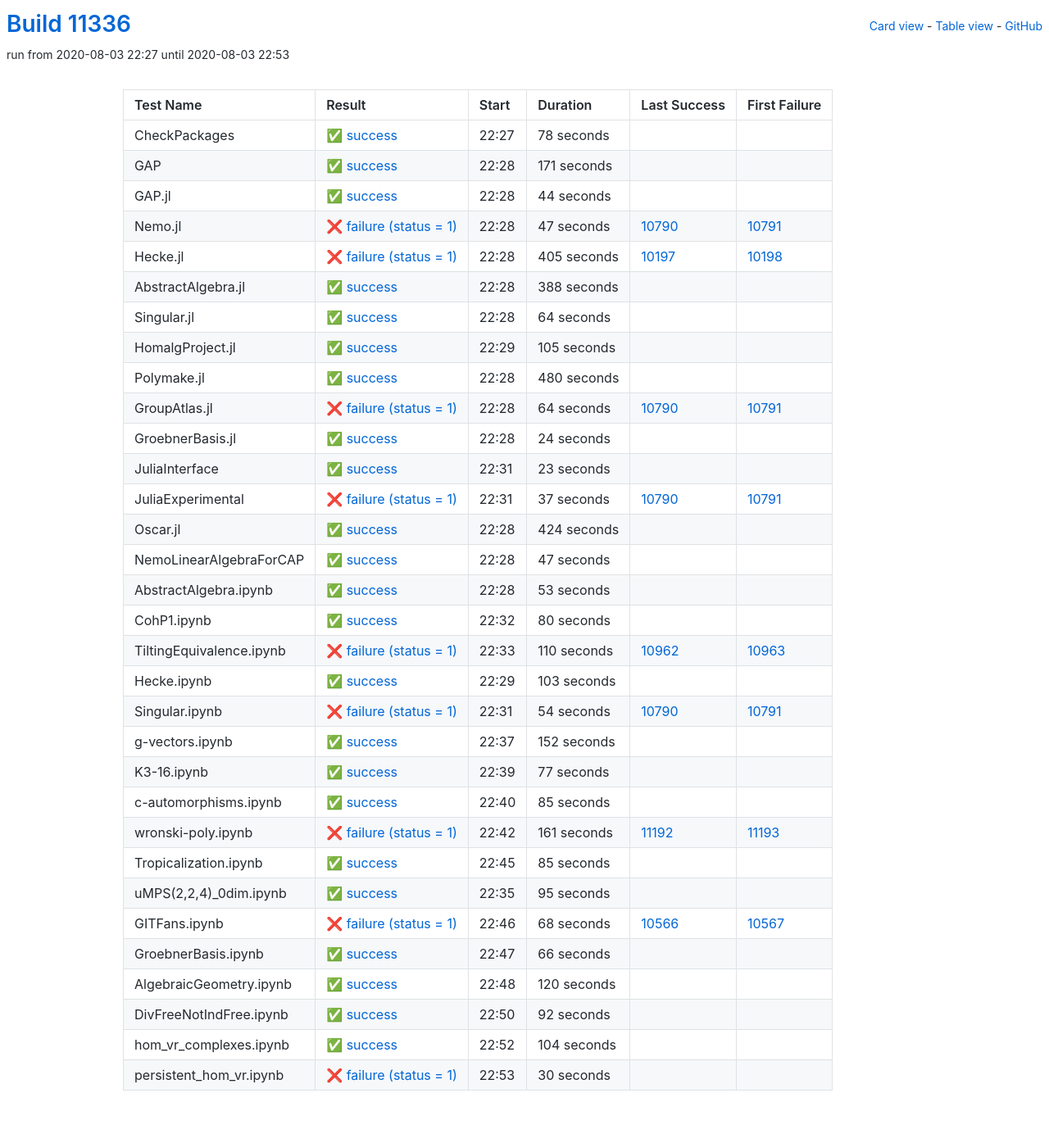
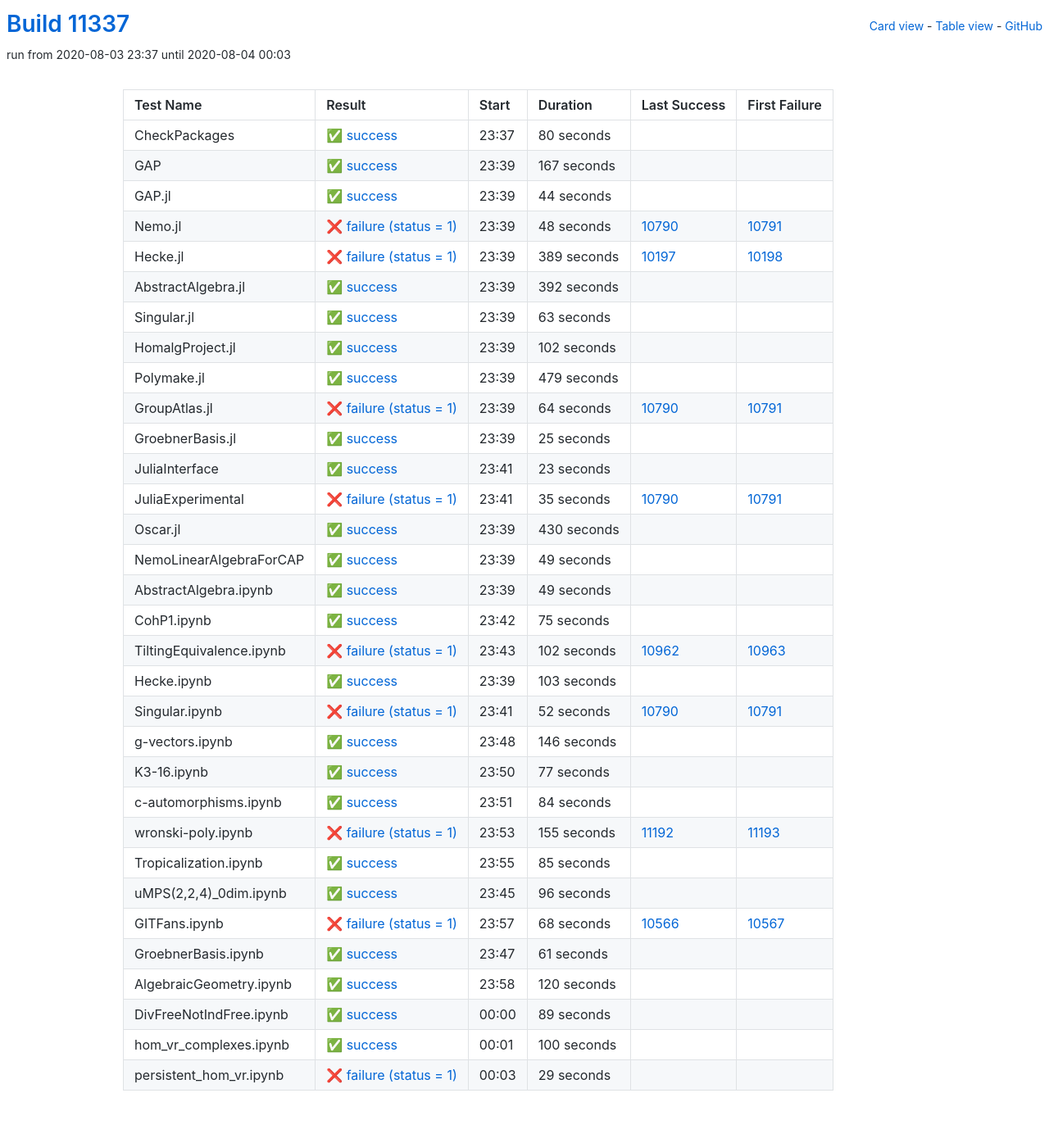
Before and after one commit to oscar-system/oscar-ci-status, a Jekyll site: the page built from table.html, in a window 1280 px wide. Shown: the whole page at 82% size. Built offline with Jekyll 4.4.1, drawn with Linux system fonts in a browser that asks for light colours.

Commit message:
Build #11337

```diff
--- a/_data/ci.yml
+++ b/_data/ci.yml
@@ -1,6 +1,6 @@
 ---
-build: 11336
-build_url: https://oscarci.mathematik.uni-kl.de/job/oscar/11336/
+build: 11337
+build_url: https://oscarci.mathematik.uni-kl.de/job/oscar/11337/
 job: oscar
 organization: oscar-system
 repo: oscar-ci-status
@@ -8,32 +8,32 @@
 tests:
 - name: CheckPackages
   id: checkpackages
-  log: https://oscarci.mathematik.uni-kl.de/job/oscar/11336/artifact/logs/build-11336/CheckPackages.log
-  start: 2020-08-03 22:27
+  log: https://oscarci.mathematik.uni-kl.de/job/oscar/11337/artifact/logs/build-11337/CheckPackages.log
+  start: 2020-08-03 23:37
   success: true
   exitcode: 0
   status: success
-  duration: 78
+  duration: 80
   last_success: false
   last_success_url:
   first_failure: false
   first_failure_url:
 - name: GAP
   id: gap
-  log: https://oscarci.mathematik.uni-kl.de/job/oscar/11336/artifact/logs/build-11336/GAP.log
-  start: 2020-08-03 22:28
+  log: https://oscarci.mathematik.uni-kl.de/job/oscar/11337/artifact/logs/build-11337/GAP.log
+  start: 2020-08-03 23:39
   success: true
   exitcode: 0
   status: success
-  duration: 171
+  duration: 167
   last_success: false
   last_success_url:
   first_failure: false
   first_failure_url:
 - name: GAP.jl
   id: gap-jl
-  log: https://oscarci.mathematik.uni-kl.de/job/oscar/11336/artifact/logs/build-11336/GAP.jl.log
-  start: 2020-08-03 22:28
+  log: https://oscarci.mathematik.uni-kl.de/job/oscar/11337/artifact/logs/build-11337/GAP.jl.log
+  start: 2020-08-03 23:39
   success: true
   exitcode: 0
   status: success
@@ -44,80 +44,80 @@
   first_failure_url:
 - name: Nemo.jl
   id: nemo-jl
-  log: https://oscarci.mathematik.uni-kl.de/job/oscar/11336/artifact/logs/build-11336/Nemo.jl.log
-  start: 2020-08-03 22:28
+  log: https://oscarci.mathematik.uni-kl.de/job/oscar/11337/artifact/logs/build-11337/Nemo.jl.log
+  start: 2020-08-03 23:39
   success: false
   exitcode: 1
   status: failure
-  duration: 47
+  duration: 48
   last_success: 10790
   last_success_url: https://oscarci.mathematik.uni-kl.de/job/oscar/10790/
   first_failure: 10791
   first_failure_url: https://oscarci.mathematik.uni-kl.de/job/oscar/10791/
 - name: Hecke.jl
   id: hecke-jl
-  log: https://oscarci.mathematik.uni-kl.de/job/oscar/11336/artifact/logs/build-11336/Hecke.jl.log
-  start: 2020-08-03 22:28
+  log: https://oscarci.mathematik.uni-kl.de/job/oscar/11337/artifact/logs/build-11337/Hecke.jl.log
+  start: 2020-08-03 23:39
   success: false
   exitcode: 1
   status: failure
-  duration: 405
+  duration: 389
   last_success: 10197
   last_success_url: https://oscarci.mathematik.uni-kl.de/job/oscar/10197/
   first_failure: 10198
   first_failure_url: https://oscarci.mathematik.uni-kl.de/job/oscar/10198/
 - name: AbstractAlgebra.jl
   id: abstractalgebra-jl
-  log: https://oscarci.mathematik.uni-kl.de/job/oscar/11336/artifact/logs/build-11336/AbstractAlgebra.jl.log
-  start: 2020-08-03 22:28
+  log: https://oscarci.mathematik.uni-kl.de/job/oscar/11337/artifact/logs/build-11337/AbstractAlgebra.jl.log
+  start: 2020-08-03 23:39
   success: true
   exitcode: 0
   status: success
-  duration: 388
+  duration: 392
   last_success: false
   last_success_url:
   first_failure: false
   first_failure_url:
 - name: Singular.jl
   id: singular-jl
-  log: https://oscarci.mathematik.uni-kl.de/job/oscar/11336/artifact/logs/build-11336/Singular.jl.log
-  start: 2020-08-03 22:28
+  log: https://oscarci.mathematik.uni-kl.de/job/oscar/11337/artifact/logs/build-11337/Singular.jl.log
+  start: 2020-08-03 23:39
   success: true
   exitcode: 0
   status: success
-  duration: 64
+  duration: 63
   last_success: false
   last_success_url:
   first_failure: false
   first_failure_url:
 - name: HomalgProject.jl
   id: homalgproject-jl
-  log: https://oscarci.mathematik.uni-kl.de/job/oscar/11336/artifact/logs/build-11336/HomalgProject.jl.log
-  start: 2020-08-03 22:29
+  log: https://oscarci.mathematik.uni-kl.de/job/oscar/11337/artifact/logs/build-11337/HomalgProject.jl.log
+  start: 2020-08-03 23:39
   success: true
   exitcode: 0
   status: success
-  duration: 105
+  duration: 102
   last_success: false
   last_success_url:
   first_failure: false
   first_failure_url:
 - name: Polymake.jl
   id: polymake-jl
-  log: https://oscarci.mathematik.uni-kl.de/job/oscar/11336/artifact/logs/build-11336/Polymake.jl.log
-  start: 2020-08-03 22:28
+  log: https://oscarci.mathematik.uni-kl.de/job/oscar/11337/artifact/logs/build-11337/Polymake.jl.log
+  start: 2020-08-03 23:39
   success: true
   exitcode: 0
   status: success
-  duration: 480
+  duration: 479
   last_success: false
   last_success_url:
   first_failure: false
   first_failure_url:
 - name: GroupAtlas.jl
   id: groupatlas-jl
-  log: https://oscarci.mathematik.uni-kl.de/job/oscar/11336/artifact/logs/build-11336/GroupAtlas.jl.log
-  start: 2020-08-03 22:28
+  log: https://oscarci.mathematik.uni-kl.de/job/oscar/11337/artifact/logs/build-11337/GroupAtlas.jl.log
+  start: 2020-08-03 23:39
   success: false
   exitcode: 1
   status: failure
@@ -128,20 +128,20 @@
   first_failure_url: https://oscarci.mathematik.uni-kl.de/job/oscar/10791/
 - name: GroebnerBasis.jl
   id: groebnerbasis-jl
-  log: https://oscarci.mathematik.uni-kl.de/job/oscar/11336/artifact/logs/build-11336/GroebnerBasis.jl.log
-  start: 2020-08-03 22:28
+  log: https://oscarci.mathematik.uni-kl.de/job/oscar/11337/artifact/logs/build-11337/GroebnerBasis.jl.log
+  start: 2020-08-03 23:39
   success: true
   exitcode: 0
   status: success
-  duration: 24
+  duration: 25
   last_success: false
   last_success_url:
   first_failure: false
   first_failure_url:
 - name: JuliaInterface
   id: juliainterface
-  log: https://oscarci.mathematik.uni-kl.de/job/oscar/11336/artifact/logs/build-11336/JuliaInterface.log
-  start: 2020-08-03 22:31
+  log: https://oscarci.mathematik.uni-kl.de/job/oscar/11337/artifact/logs/build-11337/JuliaInterface.log
+  start: 2020-08-03 23:41
   success: true
   exitcode: 0
   status: success
@@ -152,80 +152,80 @@
   first_failure_url:
 - name: JuliaExperimental
   id: juliaexperimental
-  log: https://oscarci.mathematik.uni-kl.de/job/oscar/11336/artifact/logs/build-11336/JuliaExperimental.log
-  start: 2020-08-03 22:31
+  log: https://oscarci.mathematik.uni-kl.de/job/oscar/11337/artifact/logs/build-11337/JuliaExperimental.log
+  start: 2020-08-03 23:41
   success: false
   exitcode: 1
   status: failure
-  duration: 37
+  duration: 35
   last_success: 10790
   last_success_url: https://oscarci.mathematik.uni-kl.de/job/oscar/10790/
   first_failure: 10791
   first_failure_url: https://oscarci.mathematik.uni-kl.de/job/oscar/10791/
 - name: Oscar.jl
   id: oscar-jl
-  log: https://oscarci.mathematik.uni-kl.de/job/oscar/11336/artifact/logs/build-11336/Oscar.jl.log
-  start: 2020-08-03 22:28
+  log: https://oscarci.mathematik.uni-kl.de/job/oscar/11337/artifact/logs/build-11337/Oscar.jl.log
+  start: 2020-08-03 23:39
   success: true
   exitcode: 0
   status: success
-  duration: 424
+  duration: 430
   last_success: false
   last_success_url:
   first_failure: false
   first_failure_url:
 - name: NemoLinearAlgebraForCAP
   id: nemolinearalgebraforcap
-  log: https://oscarci.mathematik.uni-kl.de/job/oscar/11336/artifact/logs/build-11336/NemoLinearAlgebraForCAP.log
-  start: 2020-08-03 22:28
+  log: https://oscarci.mathematik.uni-kl.de/job/oscar/11337/artifact/logs/build-11337/NemoLinearAlgebraForCAP.log
+  start: 2020-08-03 23:39
   success: true
   exitcode: 0
   status: success
-  duration: 47
+  duration: 49
   last_success: false
   last_success_url:
   first_failure: false
   first_failure_url:
 - name: AbstractAlgebra.ipynb
   id: abstractalgebra-ipynb
-  log: https://oscarci.mathematik.uni-kl.de/job/oscar/11336/artifact/logs/build-11336/AbstractAlgebra.ipynb.log
-  start: 2020-08-03 22:28
+  log: https://oscarci.mathematik.uni-kl.de/job/oscar/11337/artifact/logs/build-11337/AbstractAlgebra.ipynb.log
+  start: 2020-08-03 23:39
   success: true
   exitcode: 0
   status: success
-  duration: 53
+  duration: 49
   last_success: false
   last_success_url:
   first_failure: false
   first_failure_url:
 - name: CohP1.ipynb
   id: cohp1-ipynb
-  log: https://oscarci.mathematik.uni-kl.de/job/oscar/11336/artifact/logs/build-11336/CohP1.ipynb.log
-  start: 2020-08-03 22:32
+  log: https://oscarci.mathematik.uni-kl.de/job/oscar/11337/artifact/logs/build-11337/CohP1.ipynb.log
+  start: 2020-08-03 23:42
   success: true
   exitcode: 0
   status: success
-  duration: 80
+  duration: 75
   last_success: false
   last_success_url:
   first_failure: false
   first_failure_url:
 - name: TiltingEquivalence.ipynb
   id: tiltingequivalence-ipynb
-  log: https://oscarci.mathematik.uni-kl.de/job/oscar/11336/artifact/logs/build-11336/TiltingEquivalence.ipynb.log
-  start: 2020-08-03 22:33
+  log: https://oscarci.mathematik.uni-kl.de/job/oscar/11337/artifact/logs/build-11337/TiltingEquivalence.ipynb.log
+  start: 2020-08-03 23:43
   success: false
   exitcode: 1
   status: failure
-  duration: 110
+  duration: 102
   last_success: 10962
   last_success_url: https://oscarci.mathematik.uni-kl.de/job/oscar/10962/
   first_failure: 10963
   first_failure_url: https://oscarci.mathematik.uni-kl.de/job/oscar/10963/
 - name: Hecke.ipynb
   id: hecke-ipynb
-  log: https://oscarci.mathematik.uni-kl.de/job/oscar/11336/artifact/logs/build-11336/Hecke.ipynb.log
-  start: 2020-08-03 22:29
+  log: https://oscarci.mathematik.uni-kl.de/job/oscar/11337/artifact/logs/build-11337/Hecke.ipynb.log
+  start: 2020-08-03 23:39
   success: true
   exitcode: 0
   status: success
@@ -236,32 +236,32 @@
   first_failure_url:
 - name: Singular.ipynb
   id: singular-ipynb
-  log: https://oscarci.mathematik.uni-kl.de/job/oscar/11336/artifact/logs/build-11336/Singular.ipynb.log
-  start: 2020-08-03 22:31
+  log: https://oscarci.mathematik.uni-kl.de/job/oscar/11337/artifact/logs/build-11337/Singular.ipynb.log
+  start: 2020-08-03 23:41
   success: false
   exitcode: 1
   status: failure
-  duration: 54
+  duration: 52
   last_success: 10790
   last_success_url: https://oscarci.mathematik.uni-kl.de/job/oscar/10790/
   first_failure: 10791
   first_failure_url: https://oscarci.mathematik.uni-kl.de/job/oscar/10791/
 - name: g-vectors.ipynb
   id: g-vectors-ipynb
-  log: https://oscarci.mathematik.uni-kl.de/job/oscar/11336/artifact/logs/build-11336/g-vectors.ipynb.log
-  start: 2020-08-03 22:37
+  log: https://oscarci.mathematik.uni-kl.de/job/oscar/11337/artifact/logs/build-11337/g-vectors.ipynb.log
+  start: 2020-08-03 23:48
   success: true
   exitcode: 0
   status: success
-  duration: 152
+  duration: 146
   last_success: false
   last_success_url:
   first_failure: false
   first_failure_url:
 - name: K3-16.ipynb
   id: k3-16-ipynb
-  log: https://oscarci.mathematik.uni-kl.de/job/oscar/11336/artifact/logs/build-11336/K3-16.ipynb.log
-  start: 2020-08-03 22:39
+  log: https://oscarci.mathematik.uni-kl.de/job/oscar/11337/artifact/logs/build-11337/K3-16.ipynb.log
+  start: 2020-08-03 23:50
   success: true
   exitcode: 0
   status: success
@@ -272,32 +272,32 @@
   first_failure_url:
 - name: c-automorphisms.ipynb
   id: c-automorphisms-ipynb
-  log: https://oscarci.mathematik.uni-kl.de/job/oscar/11336/artifact/logs/build-11336/c-automorphisms.ipynb.log
-  start: 2020-08-03 22:40
+  log: https://oscarci.mathematik.uni-kl.de/job/oscar/11337/artifact/logs/build-11337/c-automorphisms.ipynb.log
+  start: 2020-08-03 23:51
   success: true
   exitcode: 0
   status: success
-  duration: 85
+  duration: 84
   last_success: false
   last_success_url:
   first_failure: false
   first_failure_url:
 - name: wronski-poly.ipynb
   id: wronski-poly-ipynb
-  log: https://oscarci.mathematik.uni-kl.de/job/oscar/11336/artifact/logs/build-11336/wronski-poly.ipynb.log
-  start: 2020-08-03 22:42
+  log: https://oscarci.mathematik.uni-kl.de/job/oscar/11337/artifact/logs/build-11337/wronski-poly.ipynb.log
+  start: 2020-08-03 23:53
   success: false
   exitcode: 1
   status: failure
-  duration: 161
+  duration: 155
   last_success: 11192
   last_success_url: https://oscarci.mathematik.uni-kl.de/job/oscar/11192/
   first_failure: 11193
   first_failure_url: https://oscarci.mathematik.uni-kl.de/job/oscar/11193/
 - name: Tropicalization.ipynb
   id: tropicalization-ipynb
-  log: https://oscarci.mathematik.uni-kl.de/job/oscar/11336/artifact/logs/build-11336/Tropicalization.ipynb.log
-  start: 2020-08-03 22:45
+  log: https://oscarci.mathematik.uni-kl.de/job/oscar/11337/artifact/logs/build-11337/Tropicalization.ipynb.log
+  start: 2020-08-03 23:55
   success: true
   exitcode: 0
   status: success
@@ -308,20 +308,20 @@
   first_failure_url:
 - name: uMPS(2,2,4)_0dim.ipynb
   id: umps-2-2-4-0dim-ipynb
-  log: https://oscarci.mathematik.uni-kl.de/job/oscar/11336/artifact/logs/build-11336/uMPS-2-2-4-_0dim.ipynb.log
-  start: 2020-08-03 22:35
+  log: https://oscarci.mathematik.uni-kl.de/job/oscar/11337/artifact/logs/build-11337/uMPS-2-2-4-_0dim.ipynb.log
+  start: 2020-08-03 23:45
   success: true
   exitcode: 0
   status: success
-  duration: 95
+  duration: 96
   last_success: false
   last_success_url:
   first_failure: false
   first_failure_url:
 - name: GITFans.ipynb
   id: gitfans-ipynb
-  log: https://oscarci.mathematik.uni-kl.de/job/oscar/11336/artifact/logs/build-11336/GITFans.ipynb.log
-  start: 2020-08-03 22:46
+  log: https://oscarci.mathematik.uni-kl.de/job/oscar/11337/artifact/logs/build-11337/GITFans.ipynb.log
+  start: 2020-08-03 23:57
   success: false
   exitcode: 1
   status: failure
@@ -332,20 +332,20 @@
   first_failure_url: https://oscarci.mathematik.uni-kl.de/job/oscar/10567/
 - name: GroebnerBasis.ipynb
   id: groebnerbasis-ipynb
-  log: https://oscarci.mathematik.uni-kl.de/job/oscar/11336/artifact/logs/build-11336/GroebnerBasis.ipynb.log
-  start: 2020-08-03 22:47
+  log: https://oscarci.mathematik.uni-kl.de/job/oscar/11337/artifact/logs/build-11337/GroebnerBasis.ipynb.log
+  start: 2020-08-03 23:47
   success: true
   exitcode: 0
   status: success
-  duration: 66
+  duration: 61
   last_success: false
   last_success_url:
   first_failure: false
   first_failure_url:
 - name: AlgebraicGeometry.ipynb
   id: algebraicgeometry-ipynb
-  log: https://oscarci.mathematik.uni-kl.de/job/oscar/11336/artifact/logs/build-11336/AlgebraicGeometry.ipynb.log
-  start: 2020-08-03 22:48
+  log: https://oscarci.mathematik.uni-kl.de/job/oscar/11337/artifact/logs/build-11337/AlgebraicGeometry.ipynb.log
+  start: 2020-08-03 23:58
   success: true
   exitcode: 0
   status: success
@@ -356,36 +356,36 @@
   first_failure_url:
 - name: DivFreeNotIndFree.ipynb
   id: divfreenotindfree-ipynb
-  log: https://oscarci.mathematik.uni-kl.de/job/oscar/11336/artifact/logs/build-11336/DivFreeNotIndFree.ipynb.log
-  start: 2020-08-03 22:50
+  log: https://oscarci.mathematik.uni-kl.de/job/oscar/11337/artifact/logs/build-11337/DivFreeNotIndFree.ipynb.log
+  start: 2020-08-04 00:00
   success: true
   exitcode: 0
   status: success
-  duration: 92
+  duration: 89
   last_success: false
   last_success_url:
   first_failure: false
   first_failure_url:
 - name: hom_vr_complexes.ipynb
   id: hom-vr-complexes-ipynb
-  log: https://oscarci.mathematik.uni-kl.de/job/oscar/11336/artifact/logs/build-11336/hom_vr_complexes.ipynb.log
-  start: 2020-08-03 22:52
+  log: https://oscarci.mathematik.uni-kl.de/job/oscar/11337/artifact/logs/build-11337/hom_vr_complexes.ipynb.log
+  start: 2020-08-04 00:01
   success: true
   exitcode: 0
   status: success
-  duration: 104
+  duration: 100
   last_success: false
   last_success_url:
   first_failure: false
   first_failure_url:
 - name: persistent_hom_vr.ipynb
   id: persistent-hom-vr-ipynb
-  log: https://oscarci.mathematik.uni-kl.de/job/oscar/11336/artifact/logs/build-11336/persistent_hom_vr.ipynb.log
-  start: 2020-08-03 22:53
+  log: https://oscarci.mathematik.uni-kl.de/job/oscar/11337/artifact/logs/build-11337/persistent_hom_vr.ipynb.log
+  start: 2020-08-04 00:03
   success: false
   exitcode: 1
   status: failure
-  duration: 30
+  duration: 29
   last_success: false
   last_success_url:
   first_failure: false
```
Also changed, not shown: README.md.
